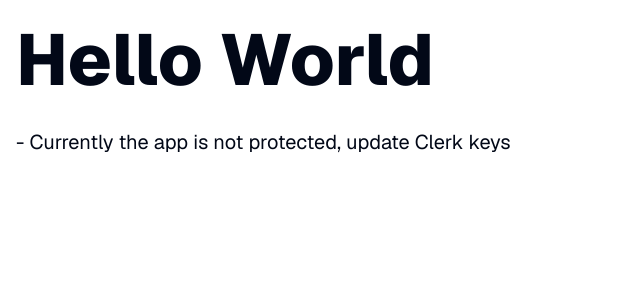
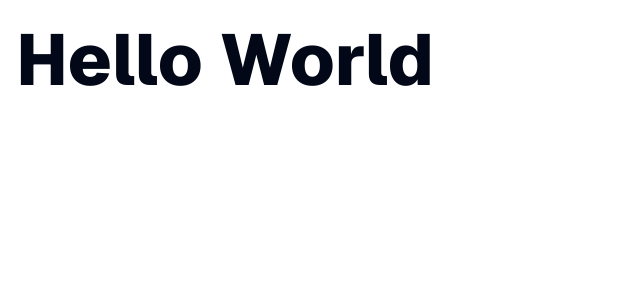
Before and after one commit to razlevio/next-stack-boilerplate, a Next.js app: page / in a window 1280 px wide. Shown: the top 300 px of the page, without its empty margins (0-640 px from the left). Built offline with nearby package versions, Linux system fonts and the light colour scheme.

Commit message:
chore(root): update root

```diff
--- a/app/(root)/(routes)/page.tsx
+++ b/app/(root)/(routes)/page.tsx
@@ -2,7 +2,6 @@ export default function RootPage() {
   return (
     <main className="mx-auto max-w-7xl p-6 sm:px-4">
       <h1 className="text-7xl font-extrabold">Hello World</h1>
-      <h2 className="mt-8 text-xl">- Currently the app is not protected, update Clerk keys</h2>
     </main>
   )
 }
```
